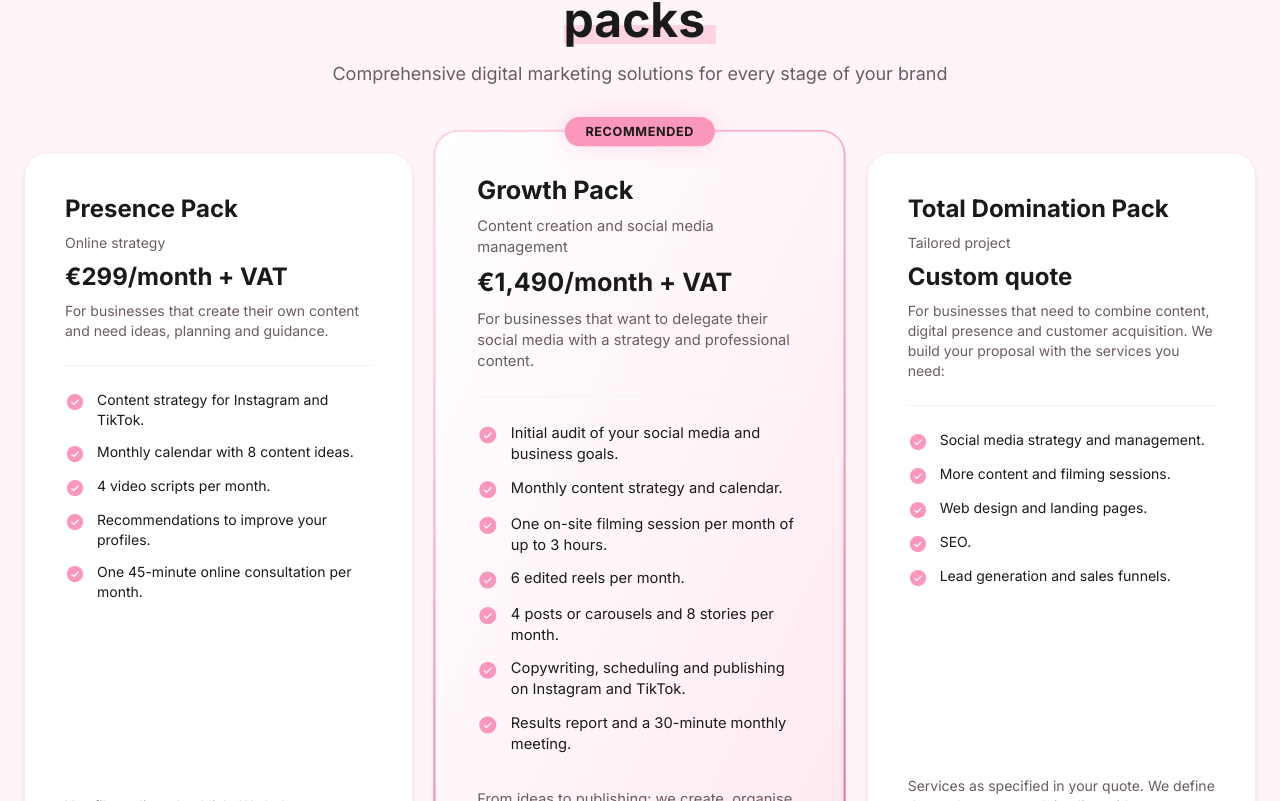
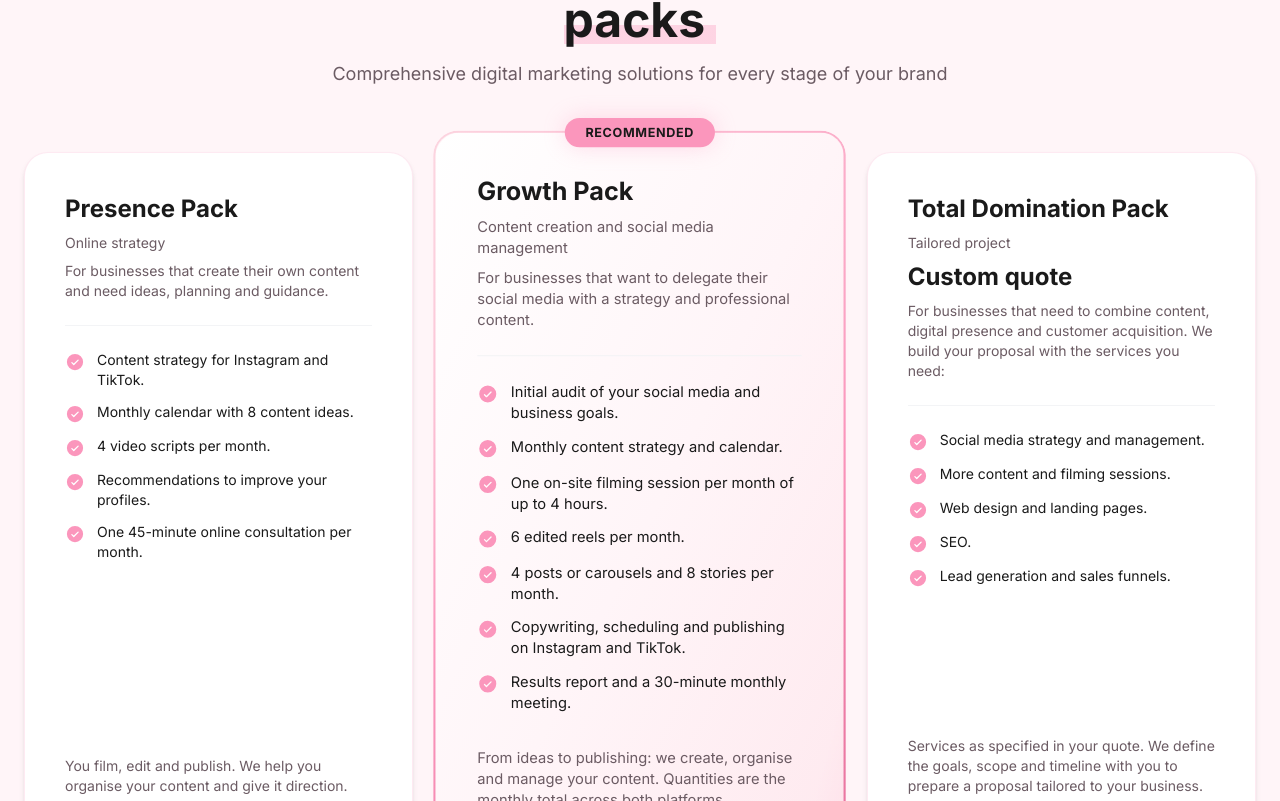
Before and after one commit to diprinziojan/lucishows, a Next.js app: page /en in a window 1280 px wide. Shown: the part 4859-5660 px from the top of the page. Built offline with nearby package versions, Linux system fonts and the light colour scheme.

Commit message:
Remove public pack prices and extend monthly filming session to four hours

```diff
--- a/src/components/Pricing.tsx
+++ b/src/components/Pricing.tsx
@@ -58,9 +58,11 @@ export function Pricing() {
               {t(`plans.${plan.key}.subtitle`)}
             </p>
 
-            <p className="mt-2 font-heading text-2xl font-bold text-brand-text">
-              {t(`plans.${plan.key}.price`)}
-            </p>
+            {plan.key === 'dominio' && (
+              <p className="mt-2 font-heading text-2xl font-bold text-brand-text">
+                {t(`plans.${plan.key}.price`)}
+              </p>
+            )}
 
             <p className="mt-2 font-body text-brand-text-muted text-sm">
               {t(`plans.${plan.key}.description`)}
--- a/src/messages/en.json
+++ b/src/messages/en.json
@@ -132,7 +132,6 @@
           "One 45-minute online consultation per month."
         ],
         "subtitle": "Online strategy",
-        "price": "€299/month + VAT",
         "summary": "You film, edit and publish. We help you organise your content and give it direction.",
         "cta": "Request proposal"
       },
@@ -142,14 +141,13 @@
         "features": [
           "Initial audit of your social media and business goals.",
           "Monthly content strategy and calendar.",
-          "One on-site filming session per month of up to 3 hours.",
+          "One on-site filming session per month of up to 4 hours.",
           "6 edited reels per month.",
           "4 posts or carousels and 8 stories per month.",
           "Copywriting, scheduling and publishing on Instagram and TikTok.",
           "Results report and a 30-minute monthly meeting."
         ],
         "subtitle": "Content creation and social media management",
-        "price": "€1,490/month + VAT",
         "summary": "From ideas to publishing: we create, organise and manage your content. Quantities are the monthly total across both platforms.",
         "cta": "Request proposal"
       },
@@ -333,7 +331,7 @@
       },
       {
         "question": "What's the minimum budget to work with you?",
-        "answer": "Presence Pack costs €299/month + VAT and Growth Pack costs €1,490/month + VAT. Total Domination Pack is quoted according to the services you need. Collaborations with Luci Shows are quoted separately."
+        "answer": "Request a proposal for the price of Presence Pack or Growth Pack. Total Domination Pack is quoted according to the services you need. Collaborations with Luci Shows are quoted separately."
       },
       {
         "question": "Do you work with international brands?",
--- a/src/messages/es.json
+++ b/src/messages/es.json
@@ -132,7 +132,6 @@
           "Una asesoría online mensual de 45 minutos."
         ],
         "subtitle": "Estrategia online",
-        "price": "299 €/mes + IVA",
         "summary": "Tú grabas, editas y publicas. Nosotros te ayudamos a organizarlo y darle dirección.",
         "cta": "Solicitar propuesta"
       },
@@ -142,14 +141,13 @@
         "features": [
           "Auditoría inicial de tus redes y objetivos del negocio.",
           "Estrategia y calendario de contenido mensual.",
-          "Una sesión presencial de grabación al mes de hasta 3 horas.",
+          "Una sesión presencial de grabación al mes de hasta 4 horas.",
           "6 reels editados al mes.",
           "4 publicaciones o carruseles y 8 stories al mes.",
           "Textos, programación y publicación en Instagram y TikTok.",
           "Informe de resultados y reunión mensual de 30 minutos."
         ],
         "subtitle": "Creación y gestión de redes",
-        "price": "1.490 €/mes + IVA",
         "summary": "De las ideas a la publicación: nos encargamos de crear, organizar y gestionar tu contenido. Las cantidades son el contenido total mensual para ambas redes.",
         "cta": "Solicitar propuesta"
       },
@@ -333,7 +331,7 @@
       },
       {
         "question": "¿Cuál es el presupuesto mínimo para trabajar con vosotros?",
-        "answer": "Pack Presencia cuesta 299 €/mes + IVA y Pack Crecimiento, 1.490 €/mes + IVA. Pack Dominio Total se presupuesta según los servicios que necesites. Las colaboraciones con Luci Shows se presupuestan por separado."
+        "answer": "Solicita una propuesta para conocer el precio de Pack Presencia o Pack Crecimiento. Pack Dominio Total se presupuesta según los servicios que necesites. Las colaboraciones con Luci Shows se presupuestan por separado."
       },
       {
         "question": "¿Trabajáis con marcas internacionales?",
```
